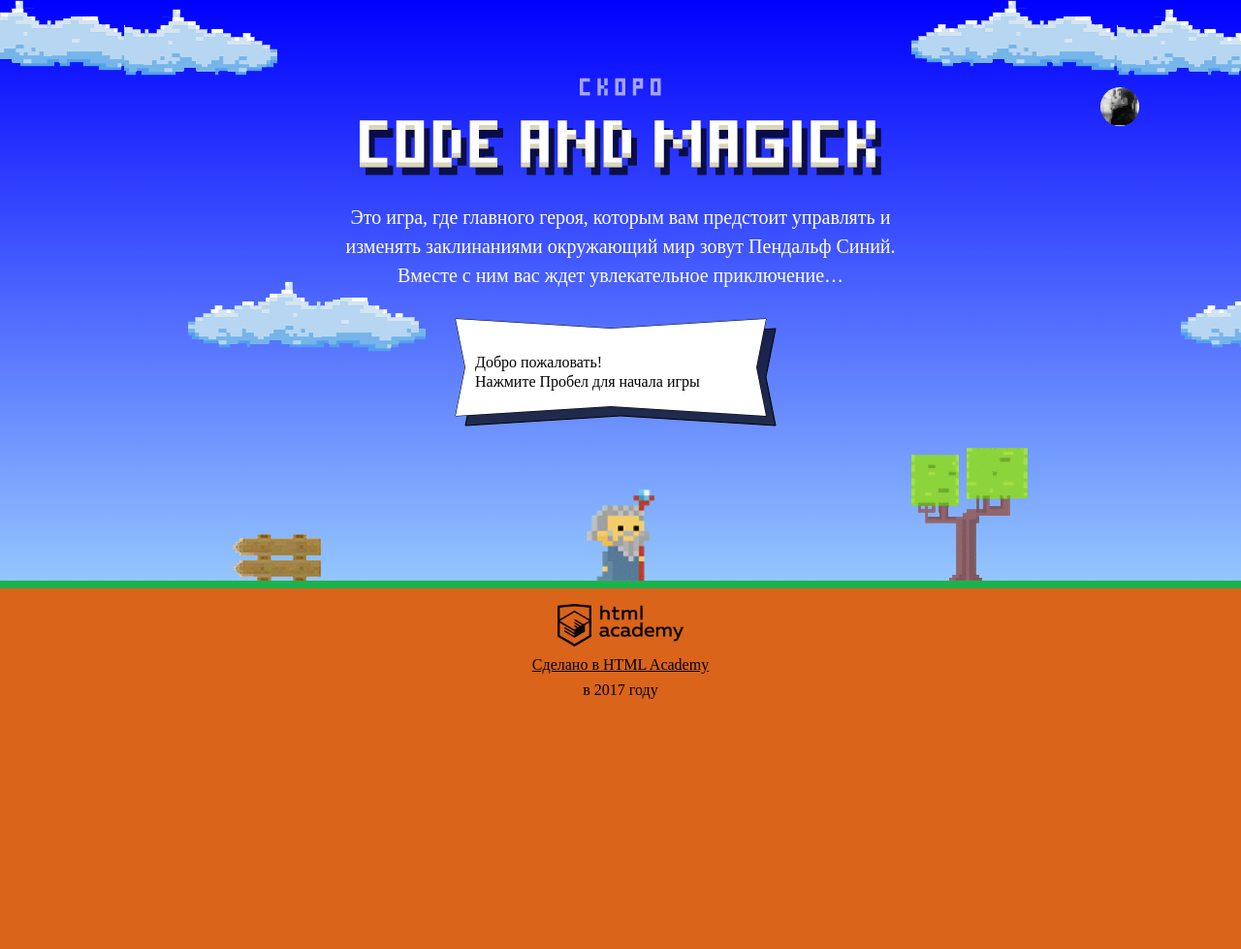
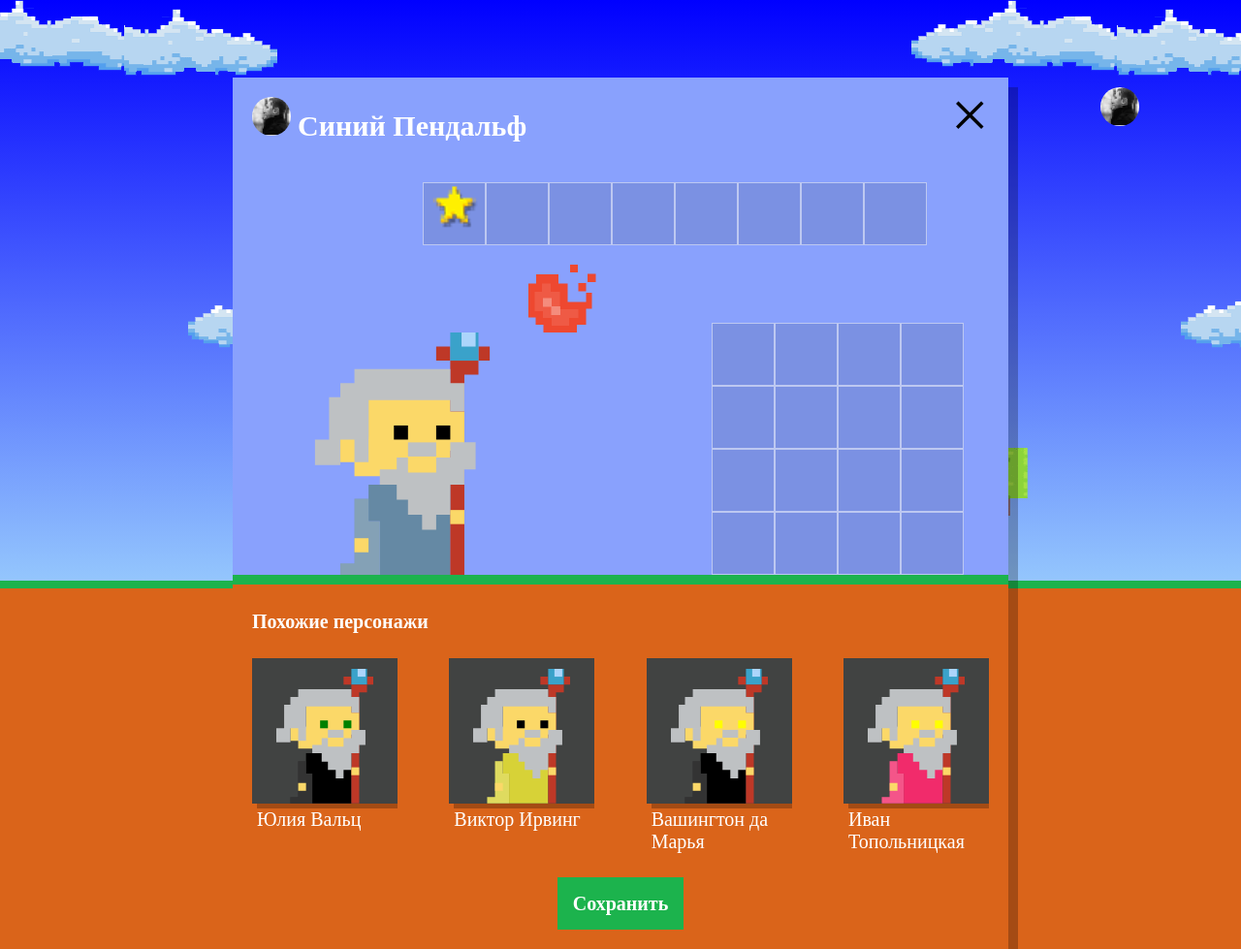
Before and after one commit to CROCIATOFAF/977267-code-and-magick-18, a website: page index.html in a window 1280 px wide. Shown: the whole page at 97% size. Before the commit the page ends 800 px from the top, so only its background shows below. Drawn offline with Linux system fonts and the light colour scheme; a web font is replaced by a local one.

Commit message:
Отображает разных магов

```diff
--- a/index.html
+++ b/index.html
@@ -191,8 +191,9 @@
     };
 
   </script>
+
   <script src="js/stat.js"></script>
-  <!-- <script src="js/setup.js"></script> -->
+  <script src="js/setup.js"></script>
   <script src="js/game.js"></script>
 
 </body>
--- a/js/setup.js
+++ b/js/setup.js
@@ -1,51 +1,58 @@
 'use strict';
-// Файл setup.js
 
-var WIZARD_NAMES = ['Дамблдор', 'Волдеморт', 'Доктор Стрендж', 'Гарри Поттер'];
+var WIZARDS_COUNT = 4;
+var WIZARD_NAMES = ['Иван', 'Хуан Себастьян', 'Мария', 'Кристоф', 'Виктор', 'Юлия', 'Люпита', 'Вашингтон'];
+var WIZARD_SURNAMES = ['да Марья', 'Верон', 'Мирабелла', 'Вальц', 'Онопко', 'Топольницкая', 'Нионго', 'Ирвинг'];
+var COAT_COLORS = ['rgb(101, 137, 164)', 'rgb(241, 43, 107)', 'rgb(146, 100, 161)', 'rgb(56, 159, 117)', 'rgb(215, 210, 55)', 'rgb(0, 0, 0)'];
+var EYES_COLORS = ['black', 'red', 'blue', 'yellow', 'green'];
+
+
+function getRandomInt(max) {
+  return Math.floor(Math.random() * Math.floor(max));
+}
+
 
 var userDialog = document.querySelector('.setup');
 userDialog.classList.remove('hidden');
 
 var similarListElement = userDialog.querySelector('.setup-similar-list');
+userDialog.querySelector('.setup-similar').classList.remove('hidden');
 
 var similarWizardTemplate = document.querySelector('#similar-wizard-template')
     .content
     .querySelector('.setup-similar-item');
 
 
-var wizards = [
-  {
-    name: WIZARD_NAMES[0],
-    coatColor: 'rgb(241, 43, 107)'
-  },
-  {
-    name: WIZARD_NAMES[1],
-    coatColor: 'rgb(215, 210, 55)'
-  },
-  {
-    name: WIZARD_NAMES[2],
-    coatColor: 'rgb(101, 137, 164)'
-  },
-  {
-    name: WIZARD_NAMES[3],
-    coatColor: 'rgb(127, 127, 127)'
+var createWizards = function (count) {
+  var wizards = [];
+  for (var i = 0; i < count; i++) {
+    var wizardsObject = {};
+    wizardsObject.name = WIZARD_NAMES[getRandomInt(WIZARD_NAMES.length)] + ' ' + WIZARD_SURNAMES[getRandomInt(WIZARD_SURNAMES.length)];
+    wizardsObject.coatColor = COAT_COLORS[getRandomInt(COAT_COLORS.length)];
+    wizardsObject.eyesColor = EYES_COLORS[getRandomInt(EYES_COLORS.length)];
+    wizards[i] = wizardsObject;
   }
-];
-
-
-var renderWizard = function (wizard) {
-  var wizardElement = similarWizardTemplate.cloneNode(true);
-
-  wizardElement.querySelector('.setup-similar-label').textContent = wizard.name;
-  wizardElement.querySelector('.wizard-coat').style.fill = wizard.coatColor;
-
-  return wizardElement;
+  return wizards;
 };
 
-var fragment = document.createDocumentFragment();
-for (var i = 0; i < wizards.length; i++) {
-  fragment.appendChild(renderWizard(wizards[i]));
-}
-similarListElement.appendChild(fragment);
+var renderElement = function (wizardElement, element) {
+  wizardElement.querySelector('.setup-similar-label').textContent = element.name;
+  wizardElement.querySelector('.wizard-coat').style.fill = element.coatColor;
+  wizardElement.querySelector('.wizard-eyes').style.fill = element.eyesColor;
+};
 
-userDialog.querySelector('.setup-similar').classList.remove('hidden');
+var renderElements = function (array) {
+
+  var fragment = document.createDocumentFragment();
+
+  for (var i = 0; i < array.length; i++) {
+
+    var wizardElement = similarWizardTemplate.cloneNode(true);
+
+    renderElement(wizardElement, array[i]);
+    fragment.appendChild(wizardElement);
+  }
+  similarListElement.appendChild(fragment);
+};
+
+renderElements(createWizards(WIZARDS_COUNT));
```
